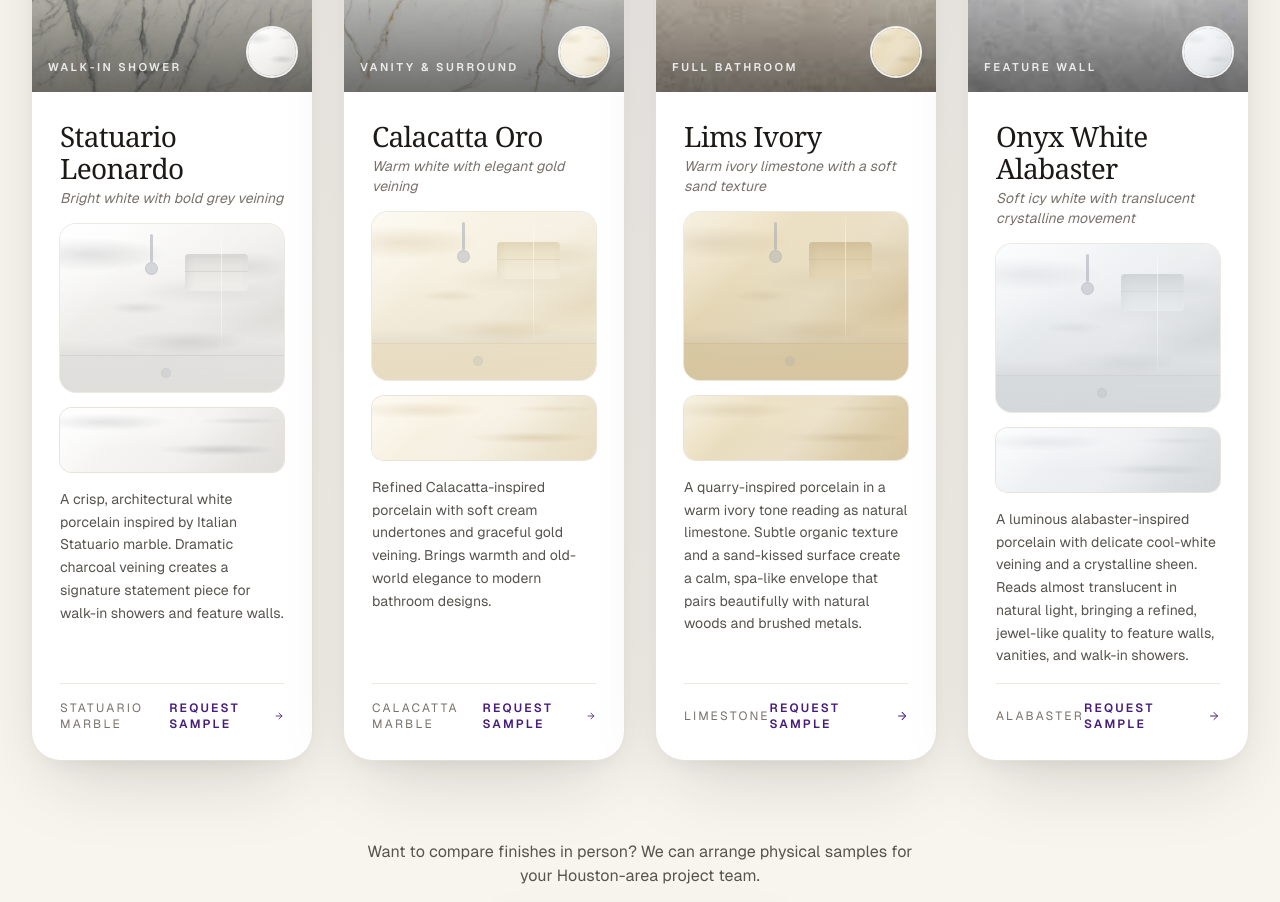
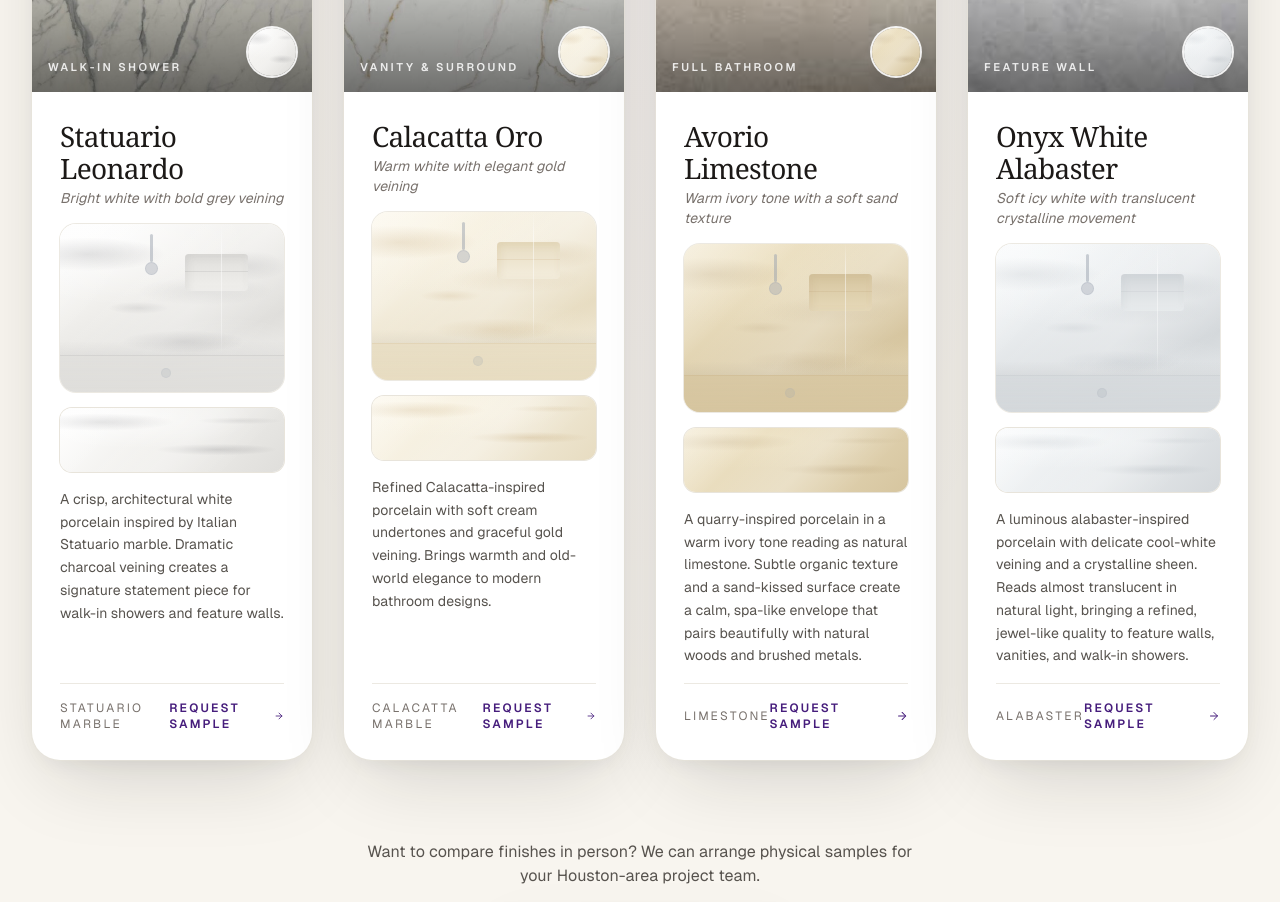
Before and after one commit to treyfuqua3/CEO-making-shi-happen, a Next.js app: page / in a window 1280 px wide. Shown: the part 3040-3942 px from the top of the page. Built offline with nearby package versions, Linux system fonts and the light colour scheme.

Commit message:
Rename Lims Ivory to Avorio Limestone

```diff
--- a/src/data/porcelain-finishes.ts
+++ b/src/data/porcelain-finishes.ts
@@ -13,6 +13,9 @@
  *   - When a finish has not yet been supplied with exact color data, set
  *     `swatch` to `null` and set `isPlaceholder` to `true`. The UI will render
  *     a neutral "color coming soon" state instead of guessing.
+ *   - `id` and `mockupImage` for Avorio Limestone still read `lims-ivory`.
+ *     That was the finish's former name; the paths were left alone so the
+ *     existing image file keeps resolving.
  */
 
 export type FinishType = "Polished" | "Matte" | "Custom"
@@ -100,9 +103,9 @@ export const porcelainFinishes: PorcelainFinish[] = [
   },
   {
     id: "lims-ivory",
-    name: "Lims Ivory",
-    shortName: "Lims",
-    tagline: "Warm ivory limestone with a soft sand texture",
+    name: "Avorio Limestone",
+    shortName: "Avorio",
+    tagline: "Warm ivory tone with a soft sand texture",
     description:
       "A quarry-inspired porcelain in a warm ivory tone reading as natural limestone. Subtle organic texture and a sand-kissed surface create a calm, spa-like envelope that pairs beautifully with natural woods and brushed metals.",
     finishType: "Matte",
@@ -115,7 +118,7 @@ export const porcelainFinishes: PorcelainFinish[] = [
     },
     mockupImage: "/finishes/lims-ivory.jpg",
     mockupAlt:
-      "Lims Ivory porcelain slab — warm ivory limestone with a soft matte sand texture",
+      "Avorio Limestone porcelain slab — warm ivory tone with a soft matte sand texture",
     application: "Full Bathroom",
     featured: true,
   },
```
